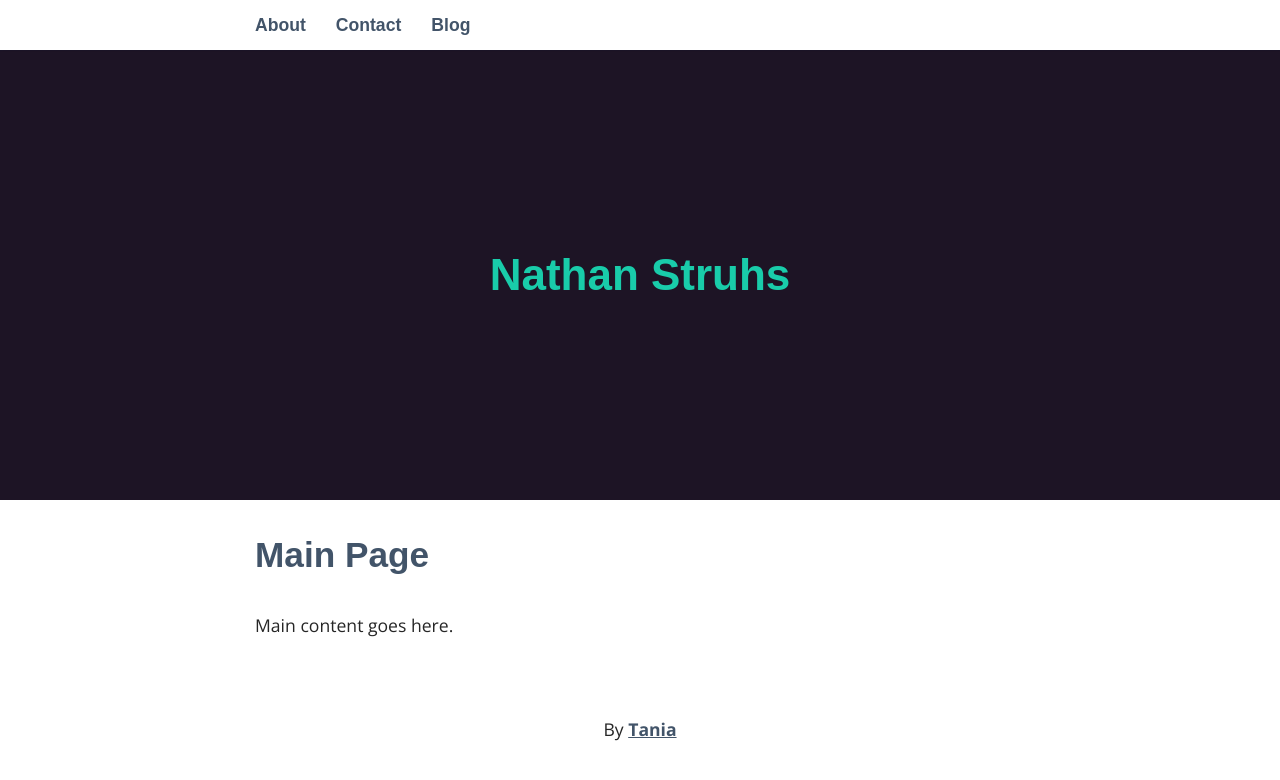
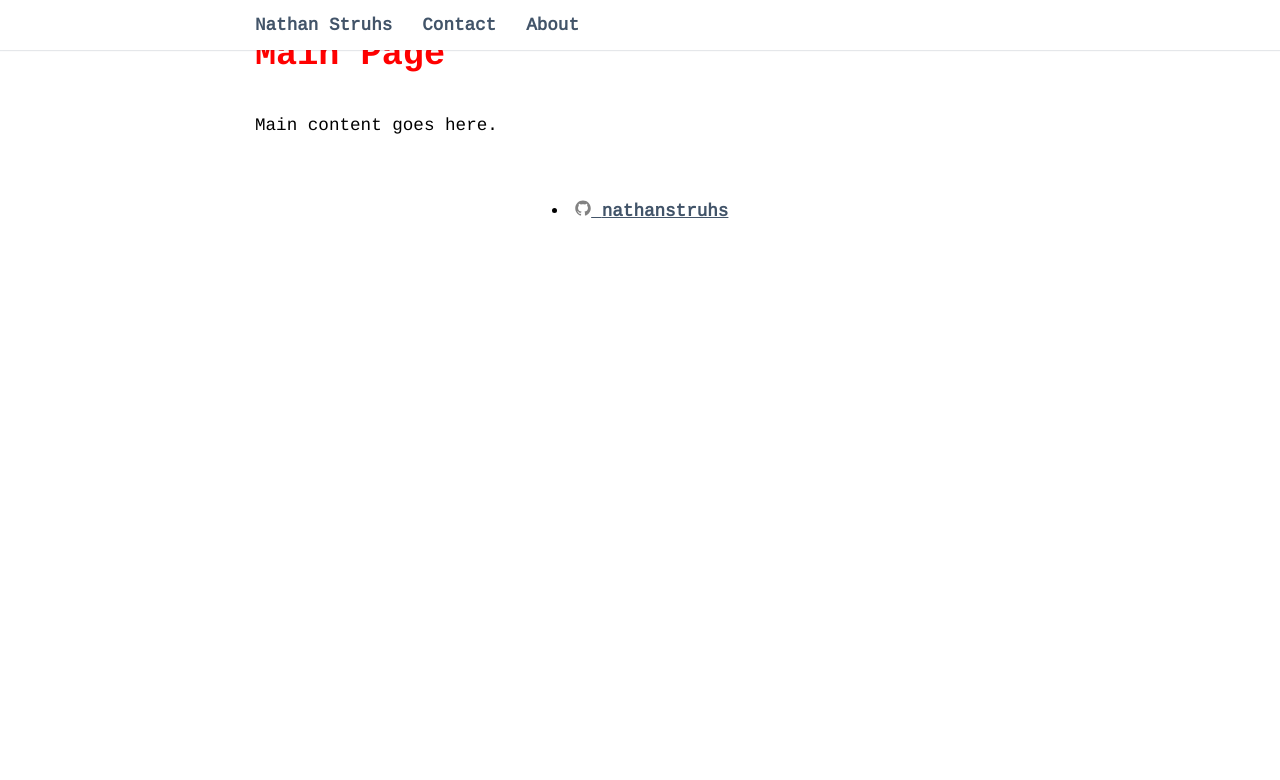
Before and after one commit to nathanstruhs/nathanstruhs.github.io, a Jekyll site: the page built from index.md, in a window 1280 px wide. Shown: the top 780 px of the page. Built offline with Jekyll 4.4.1, drawn with Linux system fonts in a browser that asks for light colours; some web fonts are replaced.

Commit message:
Start of refactoring styles and layout

```diff
--- a/_includes/footer.html
+++ b/_includes/footer.html
@@ -1,3 +1,7 @@
 <footer>
-  <p>By <a href="http://taniarascia.com">Tania</p>
+	{% if site.github_username %}
+          <li>
+            {% include icon-github.html username=site.github_username %}
+          </li>
+    {% endif %}
 </footer>
--- a/_includes/head.html
+++ b/_includes/head.html
@@ -7,7 +7,6 @@
 
   <link rel="stylesheet" href="{{ "/css/main.css" | prepend: site.baseurl }}">
   <link rel="canonical" href="{{ page.url | replace:'index.html','' | prepend: site.baseurl | prepend: site.url }}">
-  <link href='https://fonts.googleapis.com/css?family=Open+Sans:400,300,700,800,600' rel='stylesheet' type='text/css'>
-  <link href='https://fonts.googleapis.com/css?family=Muli:400,300' rel='stylesheet' type='text/css'>
+  <link href="https://fonts.googleapis.com/css?family=Cousine|Work+Sans" rel="stylesheet">
 
 </head>
--- a/_includes/header.html
+++ b/_includes/header.html
@@ -2,10 +2,10 @@
   <div class="container">
     <nav>
       <ul>
+        <li><a href="/">Nathan Struhs</a></li>
         {% for page in site.pages %} {% if page.title %}
-        <li><a href="{{ page.url | prepend: site.baseurl }}">{{ page.title }}</a></li>
+        <li class="nav-li"><a href="{{ page.url | prepend: site.baseurl }}">{{ page.title }}</a></li>
         {% endif %} {% endfor %}
-        <li><a href="{{ "/blog" | prepend: site.baseurl }}">Blog</a></li>
       </ul>
       </li>
       </ul>
@@ -13,6 +13,6 @@
   </div>
 </aside>
 
-<header>
+<!-- <header>
   <h1><a href="{{ site.baseurl }}">{{ site.title }}</a></h1>
-</header>
+</header> -->
--- a/_includes/icon-github.html
+++ b/_includes/icon-github.html
@@ -1 +1,3 @@
-<a href="https://github.com/{{ include.username }}"><span class="icon icon--github">{% include icon-github.svg %}</span><span class="username">{{ include.username }}</span></a>
+<a href="https://github.com/{{ include.username }}" target="_blank"><span class="icon icon--github">
+	{% include icon-github.svg %}
+</span><span class="username">{{ include.username }}</span></a>
--- a/_sass/_base.scss
+++ b/_sass/_base.scss
@@ -1,13 +1,13 @@
 $content-width: 800px;
-$main: #19CCAA;
-$font-style: 'Open Sans', sans-serif;
-$font-color: #262626;
+$main: black;
+$font-style: 'Cousine', courier;
+$font-color: black;
 $link-color: #425469;
 $link-hover-color: $main;
-$heading-font: 'Muli', sans-serif;
-$heading-font-color: #425469;
+$heading-font: 'Work+Sans', courier;
+$heading-font-color: red;
 $light: #E7EDF4;
-$header:  #1D1425;
+$header:  white;
 
 *,
 *::before,
--- a/_sass/_layout.scss
+++ b/_sass/_layout.scss
@@ -41,7 +41,7 @@ header {
   padding: 0px 15px;
   text-align: center;
   margin: 50px 0 0;
-  height: 50vh;
+  height: 15vh;
   display: flex;
   justify-content: center;
   align-items: center;
@@ -78,6 +78,9 @@ aside {
       margin: 0;
       padding: 0;
       list-style: none;
+      .nav-li {
+        float: right;
+      }
       li {
         float: left;
         position: relative;
@@ -85,7 +88,6 @@ aside {
           text-decoration: none;
           display: block;
           padding: 15px;
-          font-family: 'Muli', sans-serif;
           line-height: 20px;
           margin-bottom: -1px;
           box-shadow: 0;
```
Also changed, not shown: blog/index.html (deleted, +0 -11 lines).
